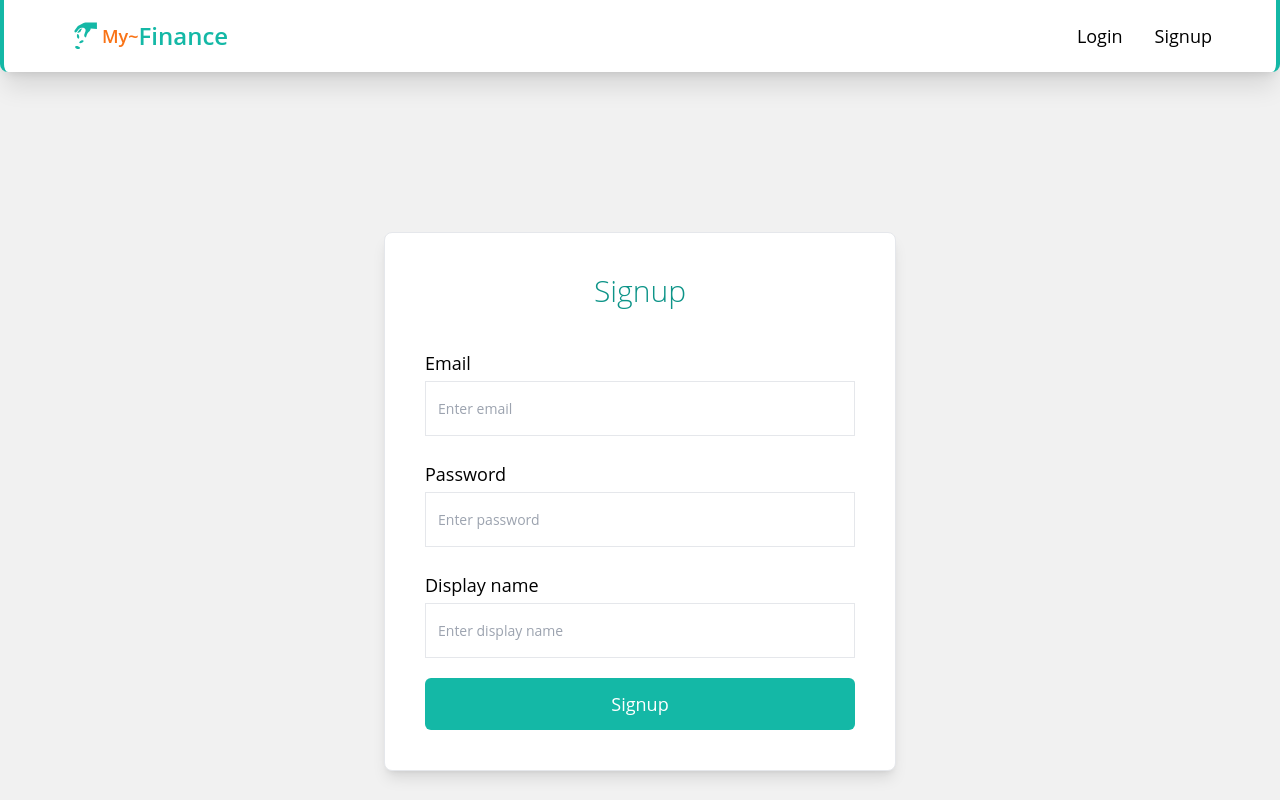
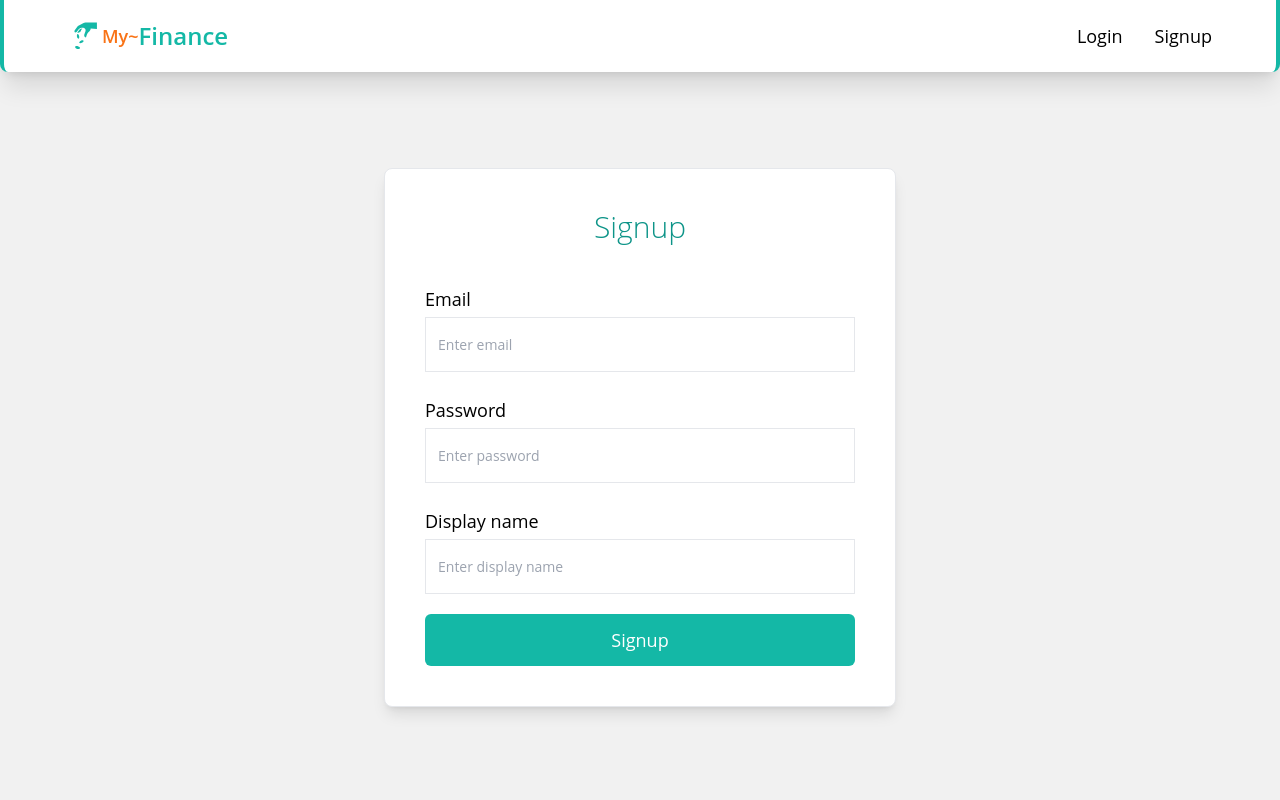
Before and after one commit to AmaduKamara/finance-tracker, a React (Create React App) app: page /signup in a window 1280 px wide. Built offline with nearby package versions, Linux system fonts and the light colour scheme.

Commit message:
Style error text and reduced margin-top on signUp form

```diff
--- a/src/pages/Signup.js
+++ b/src/pages/Signup.js
@@ -20,7 +20,7 @@ const Signup = () => {
 
   return (
     <div className="flex items-center justify-center">
-      <div className="w-3/4 md:w-2/5 sm:w-2/3 p-10 border rounded-lg shadow-lg bg-white mt-40">
+      <div className="w-3/4 md:w-2/5 sm:w-2/3 p-10 border rounded-lg shadow-lg bg-white mt-24">
         <h2 className="text-3xl text-teal-600 font-thin">Signup</h2>
         <form className="mt-10" onSubmit={handleSignup}>
           <label className="block text-left">
@@ -74,7 +74,7 @@ const Signup = () => {
                 Loading...
               </button>
             )}
-            {error && <p>{error}</p>}
+            {error && <p className="mt-2 text-red-300">{error}</p>}
           </div>
         </form>
       </div>
```
